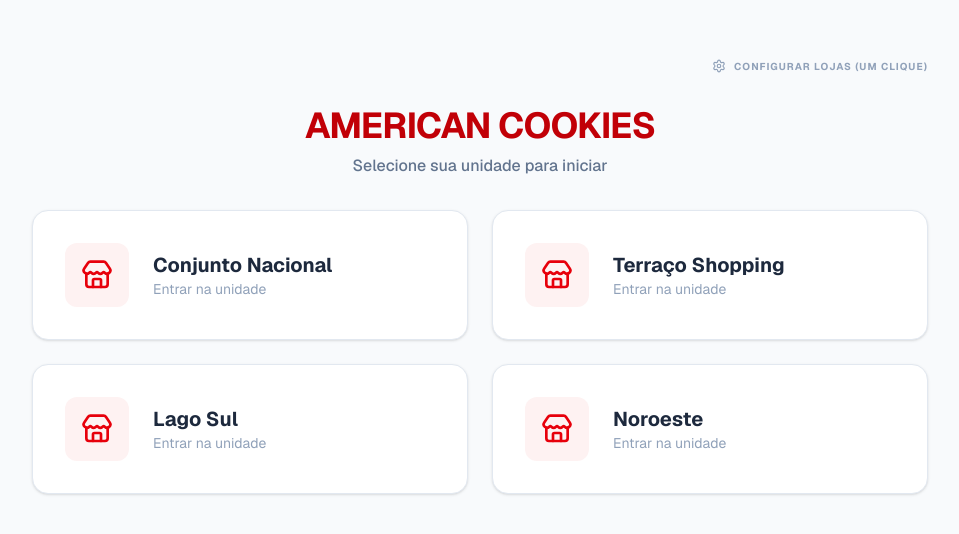
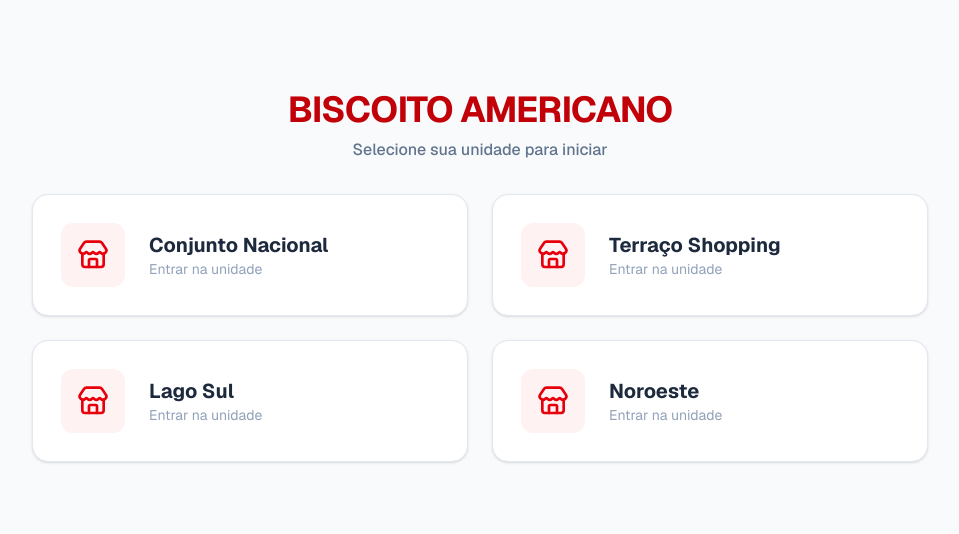
Before and after one commit to rodrigocvmd/sistema-biscoito-americano, a Next.js app: page / in a window 1280 px wide. Shown: the part 124-658 px from the top of the page, without its empty margins (160-1119 px from the left). Built offline with nearby package versions, Linux system fonts and the light colour scheme; no server answers.

Commit message:
estoque layout fix

```diff
--- a/app/[store]/estoque/page.tsx
+++ b/app/[store]/estoque/page.tsx
@@ -106,7 +106,7 @@ export default function StockPage({ params }: { params: Promise<{ store: string
 				<span className="text-[10px] font-black text-slate-400 uppercase tracking-widest ml-3">
 					Ordenar por:
 				</span>
-				<div className="flex bg-slate-100 p-1 rounded-lg gap-1">
+				<div id="orderContainer" className="flex bg-slate-100 p-1 rounded-lg gap-1">
 					<button
 						onClick={() => setSortBy("default")}
 						className={`cursor-pointer px-3 py-1.5 rounded-md text-xs font-bold transition-all ${sortBy === "default" ? "bg-white text-red-600 shadow-sm" : "text-slate-500 hover:text-slate-700"}`}>
@@ -135,7 +135,7 @@ export default function StockPage({ params }: { params: Promise<{ store: string
 							Insira a quantidade exata de pacotes/unidades em estoque
 						</p>
 					</div>
-					<div className="bg-slate-50 px-4 py-2 rounded-xl border border-slate-100 text-right">
+					<div className="bg-slate-50 px-4 py-2 rounded-xl border border-slate-100 text-center">
 						<span className="text-[10px] uppercase tracking-widest font-bold text-slate-400 block mb-1">
 							ÚLTIMA ATUALIZAÇÃO
 						</span>
--- a/app/[store]/layout.tsx
+++ b/app/[store]/layout.tsx
@@ -21,15 +21,15 @@ export default async function StoreLayout({
 		<div className="flex-1 flex flex-col min-h-screen bg-slate-50">
 			{/* Header */}
 			<header className="bg-white border-b border-slate-200 sticky top-0 z-10 shadow-sm">
-				<div className="max-w-5xl mx-auto px-4 py-4 flex items-center justify-between gap-4">
-					<div className="flex items-center gap-4 overflow-hidden">
+				<div className="max-w-5xl mx-auto px-4 flex flex-col sm:flex-row sm:items-center justify-between">
+					<div className="flex items-center gap-4 py-4 overflow-hidden">
 						<Link
 							href="/"
-							className="p-2 hover:bg-slate-100 rounded-lg text-slate-500 transition-colors">
+							className="p-2 hover:bg-slate-100 rounded-lg text-slate-500 transition-colors shrink-0">
 							<ChevronLeft size={24} />
 						</Link>
 						<div className="overflow-hidden">
-							<h1 className="text-xl font-extrabold text-red-700 truncate">
+							<h1 id="h1" className="text-xl font-extrabold text-red-700 truncate">
 								{storeName.toUpperCase()}
 							</h1>
 							<p className="text-[10px] font-bold text-slate-400 -mt-1 tracking-widest">
@@ -37,14 +37,11 @@ export default async function StoreLayout({
 							</p>
 						</div>
 					</div>
-          <nav className="max-w-5xl px-4 flex gap-8">
-					<TabLink href={`/${store}/estoque`} icon={<ClipboardList size={20} />} label="Estoque" />
-					<TabLink href={`/${store}/insumos`} icon={<Package size={20} />} label="Insumos" />
-				</nav>
+					<nav id="estoqueInsumosBtn" className="flex gap-6 sm:gap-8 border-t sm:border-t-0 border-slate-100 justify-center sm:justify-start">
+						<TabLink href={`/${store}/estoque`} icon={<ClipboardList size={20} />} label="Estoque" />
+						<TabLink href={`/${store}/insumos`} icon={<Package size={20} />} label="Insumos" />
+					</nav>
 				</div>
-
-				{/* Navigation Tabs */}
-
 			</header>
 
 			<main className="flex-1 w-full max-w-7xl mx-auto p-4 md:p-6 pb-20">{children}</main>
--- a/app/page.tsx
+++ b/app/page.tsx
@@ -1,9 +1,9 @@
-'use client';
+"use client";
 
-import Link from 'next/link';
-import { STORE_NAMES, StoreId } from '@/types';
-import { Store, Settings } from 'lucide-react';
-import { seedDatabase } from '@/lib/seed';
+import Link from "next/link";
+import { STORE_NAMES, StoreId } from "@/types";
+import { Store, Settings } from "lucide-react";
+import { seedDatabase } from "@/lib/seed";
 
 export default function Home() {
 	const stores = Object.entries(STORE_NAMES) as [StoreId, string][];
@@ -11,26 +11,9 @@ export default function Home() {
 	return (
 		<main className="flex-1 flex flex-col items-center justify-center p-6 bg-slate-50">
 			<div className="w-full max-w-4xl space-y-8">
-        <div className="flex justify-end">
-          <button
-            onClick={() => {
-              if (confirm('Deseja configurar as lojas no banco de dados?')) {
-                seedDatabase();
-              }
-            }}
-            className="flex items-center gap-2 text-[10px] font-bold text-slate-400 hover:text-red-600 transition-colors uppercase tracking-widest"
-          >
-            <Settings size={14} />
-            Configurar Lojas (Um clique)
-          </button>
-        </div>
 				<div className="text-center space-y-2">
-          <h1 className="text-4xl font-bold text-red-700 tracking-tight">
-            AMERICAN COOKIES
-          </h1>
-          <p className="text-slate-500 font-medium">
-            Selecione sua unidade para iniciar
-          </p>
+					<h1 className="text-4xl font-bold text-red-700 tracking-tight">BISCOITO AMERICANO</h1>
+					<p className="text-slate-500 font-medium">Selecione sua unidade para iniciar</p>
 				</div>
 
 				<div className="grid grid-cols-1 md:grid-cols-2 gap-6">
@@ -38,8 +21,7 @@ export default function Home() {
 						<Link
 							key={id}
 							href={`/${id}/estoque`}
-              className="group bg-white p-8 rounded-2xl shadow-sm border border-slate-200 hover:border-red-300 hover:shadow-md transition-all flex items-center gap-6"
-            >
+							className="group bg-white p-7 rounded-2xl shadow-sm border border-slate-200 hover:border-red-300 hover:shadow-md transition-all flex items-center gap-6">
 							<div className="bg-red-50 text-red-600 p-4 rounded-xl group-hover:bg-red-600 group-hover:text-white transition-colors">
 								<Store size={32} />
 							</div>
```
Lines whose indentation alone changed are shown as unchanged.
